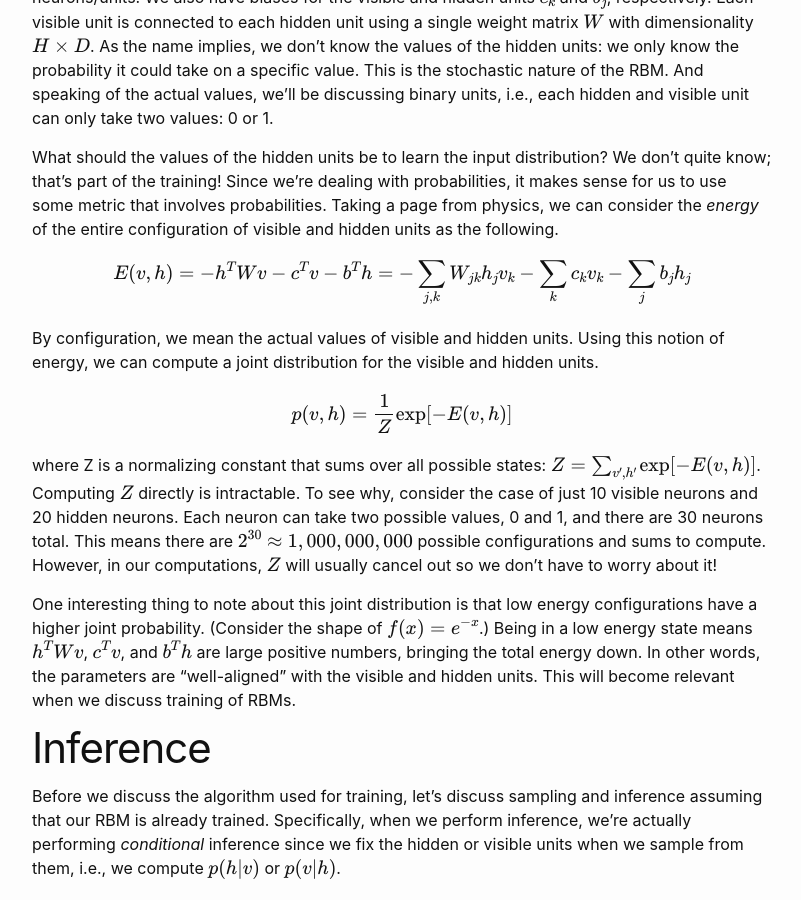
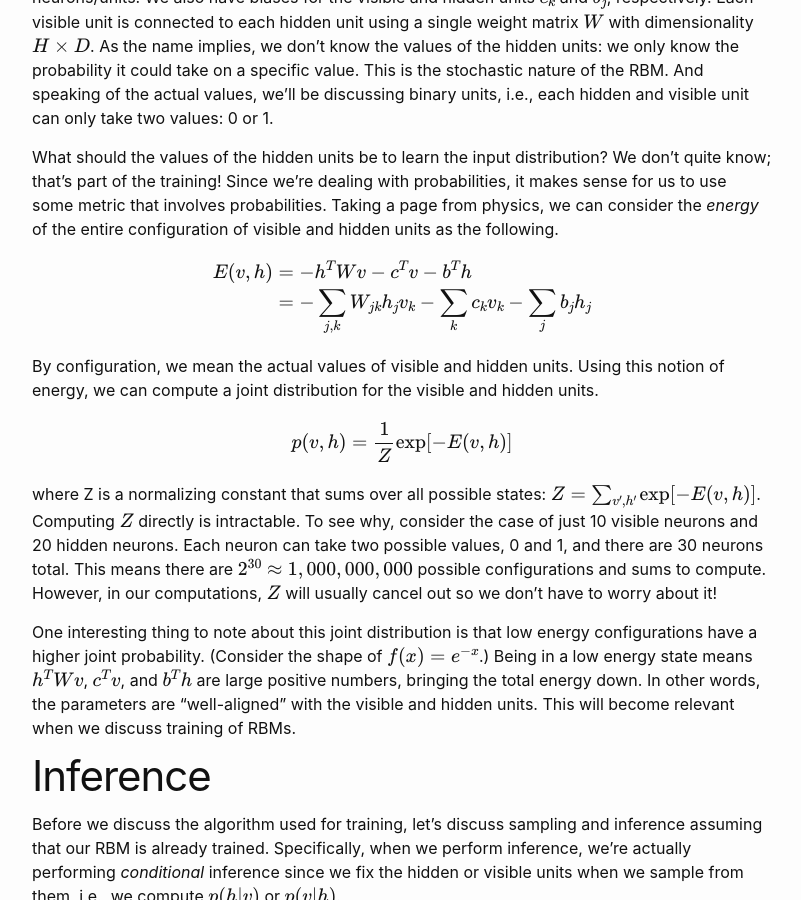
Before and after one commit to mohitd/mohitd.github.io, a Jekyll site: the page built from _posts/2017-11-25-rbms.md, in a window 1280 px wide and 900 px high, scrolled down 925 px. Shown: the whole window, without its empty margins (238-1039 px from the left). Built offline with Jekyll 4.4.1, drawn with Linux system fonts in a browser that asks for light colours; formulas are drawn with MathJax 3.

```diff
--- a/_includes/head.html
+++ b/_includes/head.html
@@ -22,7 +22,5 @@
       }
     });
   </script>
-  <script type="text/javascript" async
-    src="https://cdnjs.cloudflare.com/ajax/libs/mathjax/2.7.2/MathJax.js?config=TeX-MML-AM_CHTML">
-  </script>
+  <script src="https://cdn.mathjax.org/mathjax/latest/MathJax.js?config=TeX-AMS-MML_HTMLorMML" type="text/javascript"></script>
 </head>
--- a/_posts/2017-11-25-rbms.md
+++ b/_posts/2017-11-25-rbms.md
@@ -18,8 +18,10 @@ Having a visual representation of an RBM helps explain the components. An RBM ha
 What should the values of the hidden units be to learn the input distribution? We don't quite know; that's part of the training! Since we're dealing with probabilities, it makes sense for us to use some metric that involves probabilities. Taking a page from physics, we can consider the _energy_ of the entire configuration of visible and hidden units as the following.
 
 $$
-E(v, h) = -h^TWv - c^Tv - b^Th\\
-= -\sum_{j,k}W_{jk} h_j v_k - \sum_k c_k v_k - \sum_j b_j h_j
+\begin{align*}
+E(v, h) &= -h^TWv - c^Tv - b^Th\\
+&= -\sum_{j,k}W_{jk} h_j v_k - \sum_k c_k v_k - \sum_j b_j h_j
+\end{align*}
 $$
 
 By configuration, we mean the actual values of visible and hidden units. Using this notion of energy, we can compute a joint distribution for the visible and hidden units.
```
Also changed, not shown: Gemfile.lock.
